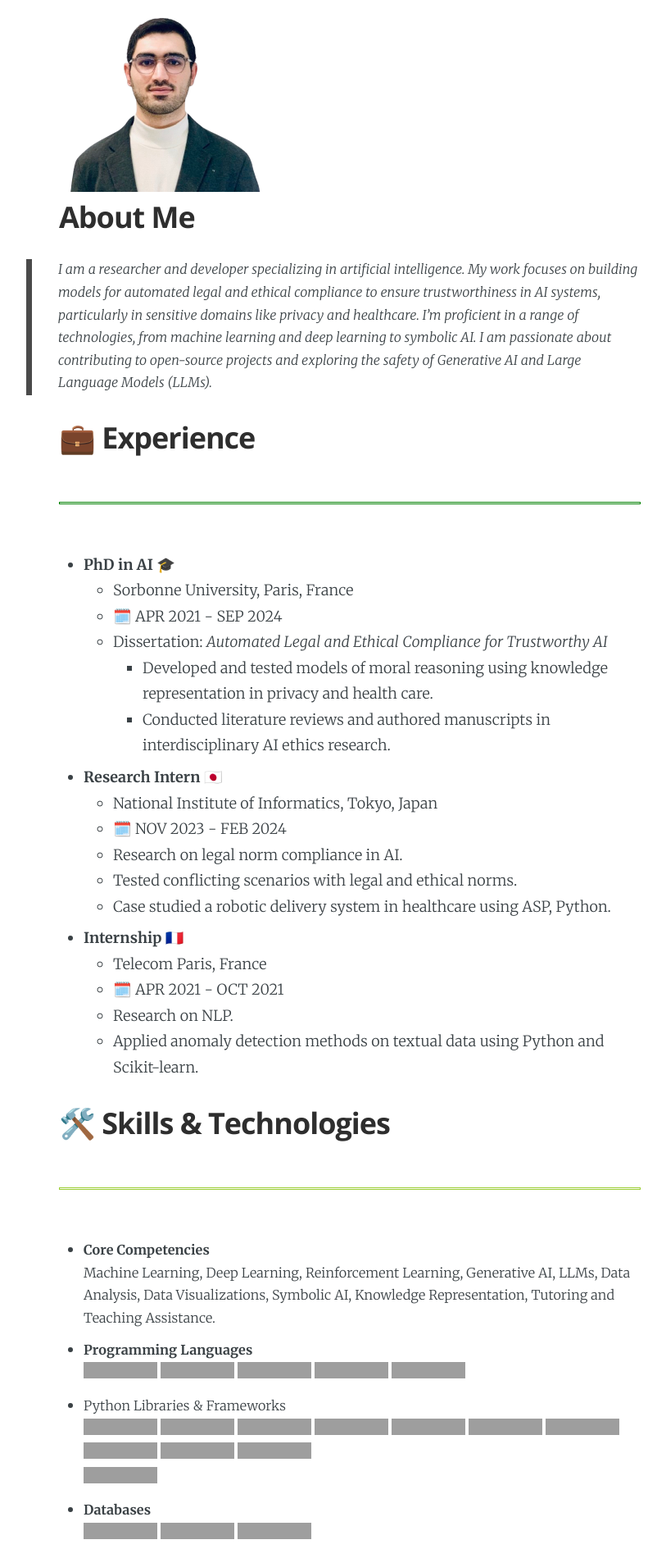
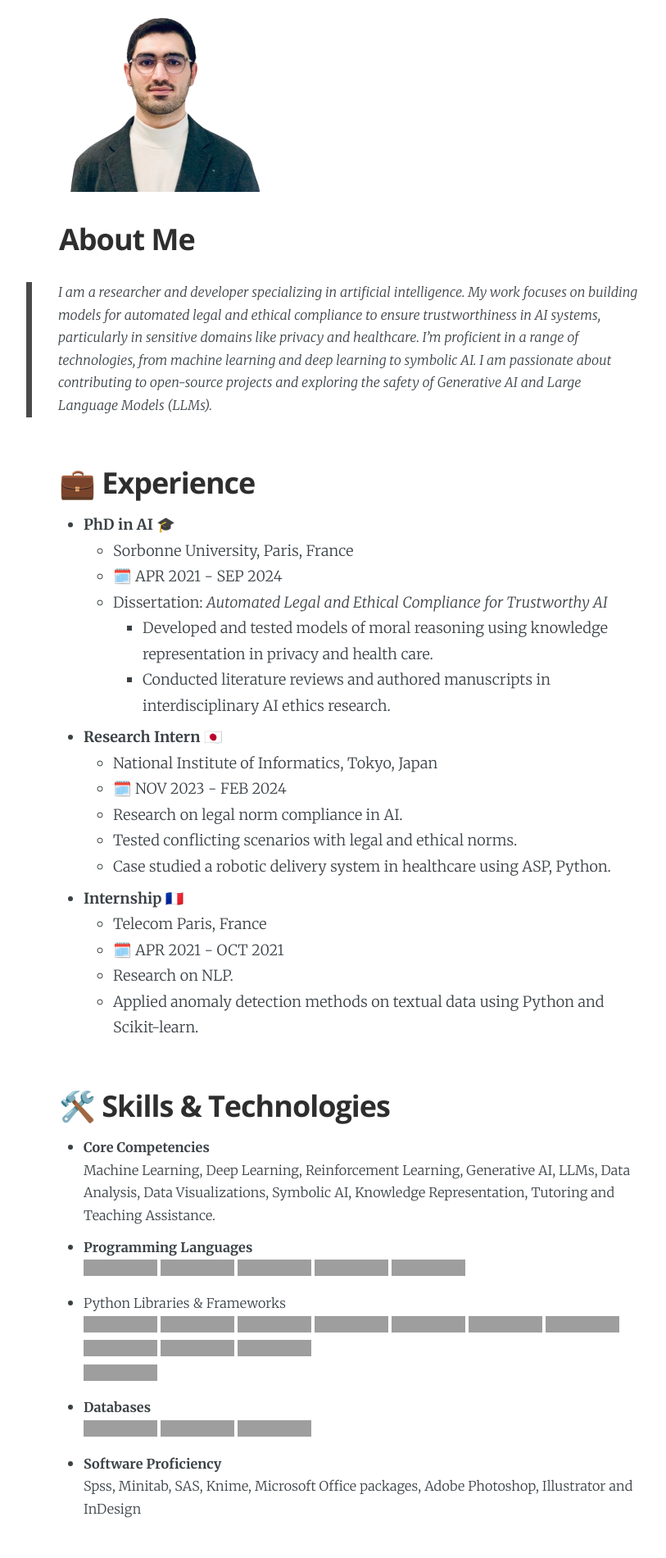
Before and after one commit to heritai/heritai.github.io, a Jekyll site: the page built from index.md, in a window 1280 px wide. Shown: the part 966-2866 px from the top of the page at 82% size, without its empty margins (213-1026 px from the left). Built offline with Jekyll 4.4.1, drawn with Linux system fonts in a browser that asks for light colours; nearby versions of some CDN libraries; grey boxes are pictures that could not be loaded.

Commit message:
Update index.md

```diff
--- a/index.md
+++ b/index.md
@@ -13,14 +13,14 @@ current: home
 <!--  Insert Your Photo Here -->
 ![Your Photo](/assets/images/portrait.png){: width="250" } <!-- Replace with your image path -->
 
+<br>
 
 ## About Me
 >I am a researcher and developer specializing in artificial intelligence. My work focuses on building models for automated legal and ethical compliance to ensure trustworthiness in AI systems, particularly in sensitive domains like privacy and healthcare. I'm proficient in a range of technologies, from machine learning and deep learning to symbolic AI. I am passionate about contributing to open-source projects and exploring the safety of Generative AI and Large Language Models (LLMs).
 
-
+<br>
 
 ## 💼 Experience
-<hr style="border: 1px solid green;">
 
 *   **PhD in AI** 🎓
     *   Sorbonne University, Paris, France
@@ -40,10 +40,10 @@ current: home
     *   Research on NLP.
     *   Applied anomaly detection methods on textual data using Python and Scikit-learn.
 
-
+<br>
 
 ## 🛠️ Skills & Technologies
-<hr style="border: 1px solid yellowgreen;">
+
 
 *  **Core Competencies**
 
@@ -85,7 +85,7 @@ current: home
 
     Spss, Minitab, SAS, Knime, Microsoft Office packages, Adobe Photoshop, Illustrator and InDesign
 
-<hr style="border: 1px solid green;">
+<br>
 
 ## 📚 Education
 
@@ -112,7 +112,7 @@ current: home
 *   **Ranked 2nd** - University entrance exam (Masters) among 1011 participants (MAY 2017) 🥈
 *   **Ranked 1st (team) & 3rd (solo)** - 17th national student Competition in Statistics (JUN 2016) 🥇🥉
 
-<hr style="border: 1px solid green;">
+<br>
 
 ## 💡 Research & Publications
 
@@ -123,12 +123,12 @@ A full list is available on [Google Scholar](https://scholar.google.com/citation
 *   **Taheri, Y.**, Bourgne, G. and Ganascia, J.G., "A compliance mechanism for planning in the privacy domain using policies." JSAI International Symposium on Artificial Intelligence, pp. 77-92. Cham: Springer Nature Switzerland, 2021.
 *   Hayashi, H., Mitsikas, T., **Taheri, Y.**, Tsushima, K., Schäfermeier, R., Bourgne, G., Ganascia, J.G., Paschke, A. and Satoh, K.. "Multi-agent online planning architecture for real-time compliance. " 17th International Rule Challenge and 7th Doctoral Consortium@ RuleML+ RR 2023.
 
-<hr style="border: 1px solid green;">
+<br>
 
 ## 🌐 Links
 
 * [![GitHub](https://img.shields.io/badge/GitHub-%23121011.svg?logo=github&logoColor=white)](https://github.com/yousef-taheri)
- [![LinkedIn](https://custom-icon-badges.demolab.com/badge/LinkedIn-0A66C2?logo=linkedin-white&logoColor=fff)](https://www.linkedin.com/in/yousef-taheri-0403205a/?_l=en_US)
+* [![LinkedIn](https://custom-icon-badges.demolab.com/badge/LinkedIn-0A66C2?logo=linkedin-white&logoColor=fff)](https://www.linkedin.com/in/yousef-taheri-0403205a/?_l=en_US)
 
 * [![Google Scholar](https://img.shields.io/badge/GoogleScholar-white?logo=googlescholar)](http://scholar.google.com/citations?user=IN72HckAAAAJ)
- [![X](https://img.shields.io/badge/X-blue?logo=x)](https://x.com/youseftaherii)
+* [![X](https://img.shields.io/badge/X-blue?logo=x)](https://x.com/youseftaherii)
```
